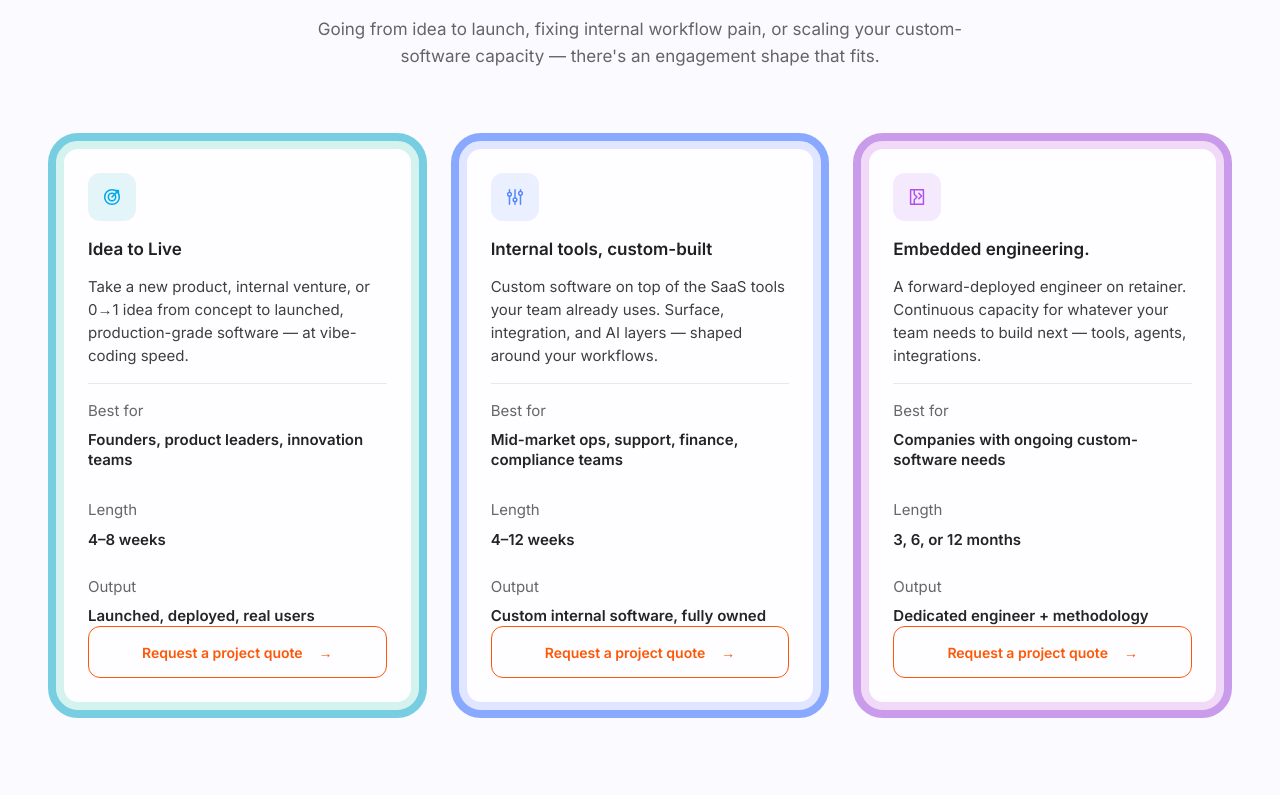
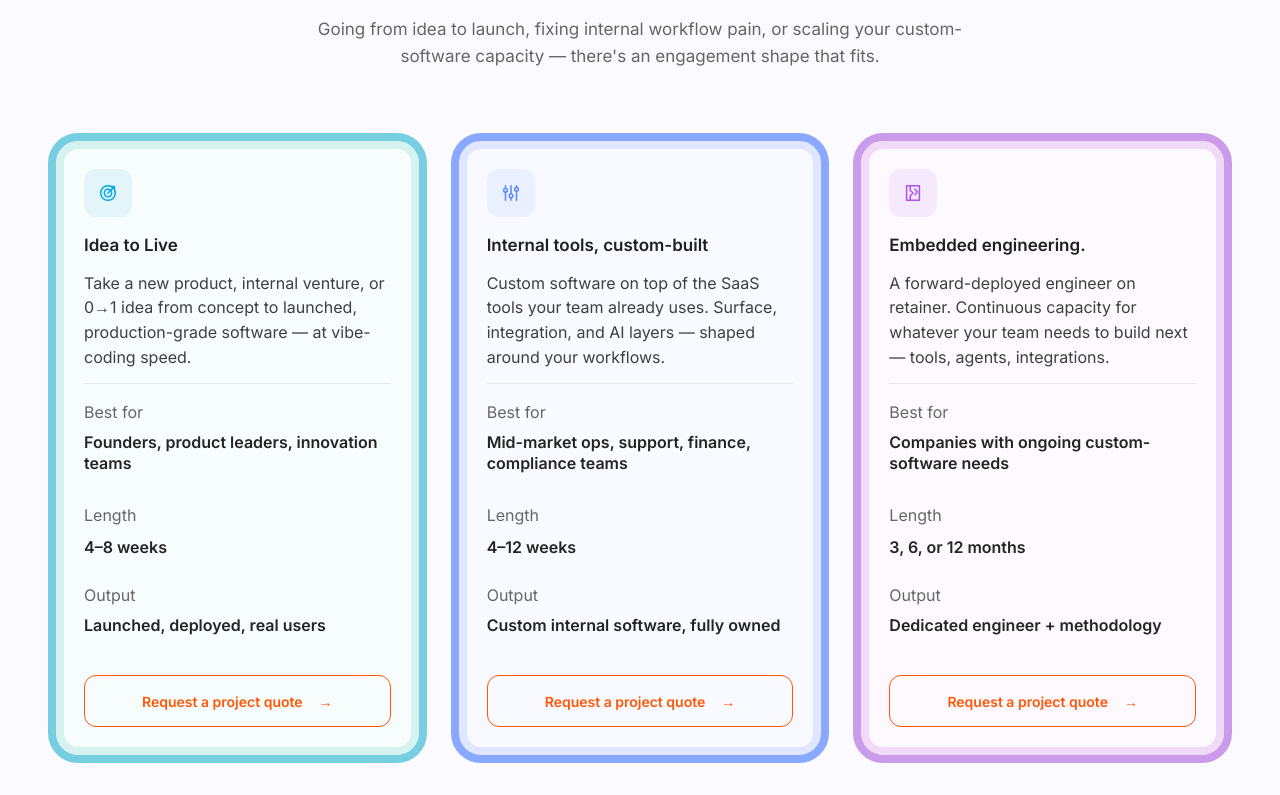
Before and after one commit to shivanithakur90/my-dev-website, a Next.js app: page / in a window 1280 px wide. Shown: the part 4625-5420 px from the top of the page. Built offline with nearby package versions, Linux system fonts and the light colour scheme.

Commit message:
create faq section

```diff
--- a/components/home/WaysToWorkSection.jsx
+++ b/components/home/WaysToWorkSection.jsx
@@ -12,6 +12,7 @@ const engagementOptions = [
     ring: "shadow-[inset_0_0_0_8px_#d5f3ee]",
     iconBg: "bg-[#e4f5fa]",
     iconColor: "text-[#00a9e8]",
+    background: "bg-[#f7fcfd]",
   },
   {
     title: "Internal tools, custom-built",
@@ -24,6 +25,7 @@ const engagementOptions = [
     ring: "shadow-[inset_0_0_0_8px_#e0e6ff]",
     iconBg: "bg-[#eaf0ff]",
     iconColor: "text-[#5585ff]",
+    background: "bg-[#f8faff]",
   },
   {
     title: "Embedded engineering.",
@@ -36,6 +38,7 @@ const engagementOptions = [
     ring: "shadow-[inset_0_0_0_8px_#f0daf8]",
     iconBg: "bg-[#f5eafd]",
     iconColor: "text-[#ad51ee]",
+    background: "bg-[#fdf9ff]",
   },
 ];
 
@@ -94,7 +97,7 @@ export default function WaysToWorkSection() {
           {engagementOptions.map((option, index) => (
             <article
               key={option.title}
-              className={`flex min-h-[570px] flex-col rounded-[30px] border-[8px] bg-white/70 p-7 sm:p-8 ${option.border} ${option.ring}`}
+              className={`flex min-h-[630px] flex-col rounded-[30px] border-[8px] p-6 sm:p-7 ${option.background} ${option.border} ${option.ring}`}
             >
               <div className={`flex h-12 w-12 items-center justify-center rounded-xl ${option.iconBg} ${option.iconColor}`}>
                 <CardIcon index={index} />
@@ -103,27 +106,27 @@ export default function WaysToWorkSection() {
               <h3 className="mt-4 text-[17px] font-semibold text-[#202020]">
                 {option.title}
               </h3>
-              <p className="mt-3 min-h-[108px] text-[14px] leading-[1.55] text-[#3f3f3f] sm:text-[15px]">
+              <p className="mt-3 min-h-[112px] text-[15px] leading-[1.55] text-[#3f3f3f] sm:text-[16px]">
                 {option.description}
               </p>
 
               <div className="border-t border-[#e8e8e8] pt-4">
-                <p className="text-[15px] text-[#666]">Best for</p>
-                <p className="mt-2 text-[15px] font-semibold leading-[1.35] text-[#242424]">
+                <p className="text-[16px] text-[#666]">Best for</p>
+                <p className="mt-2 text-[16px] font-semibold leading-[1.35] text-[#242424]">
                   {option.bestFor}
                 </p>
               </div>
 
               <div className="mt-7">
-                <p className="text-[15px] text-[#666]">Length</p>
-                <p className="mt-2 text-[15px] font-semibold text-[#242424]">
+                <p className="text-[16px] text-[#666]">Length</p>
+                <p className="mt-2 text-[16px] font-semibold text-[#242424]">
                   {option.length}
                 </p>
               </div>
 
               <div className="mt-6">
-                <p className="text-[15px] text-[#666]">Output</p>
-                <p className="mt-2 text-[15px] font-semibold leading-[1.35] text-[#242424]">
+                <p className="text-[16px] text-[#666]">Output</p>
+                <p className="mt-2 text-[16px] font-semibold leading-[1.35] text-[#242424]">
                   {option.output}
                 </p>
               </div>
```
